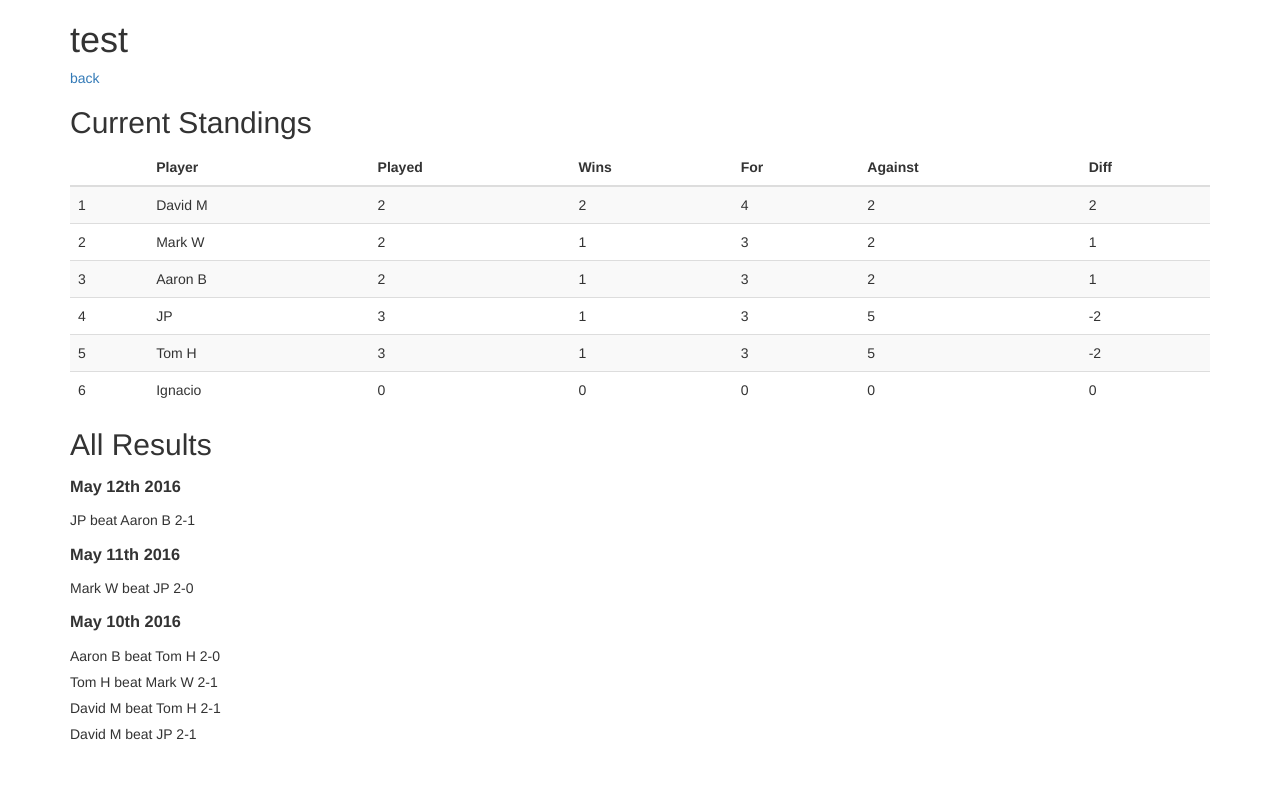
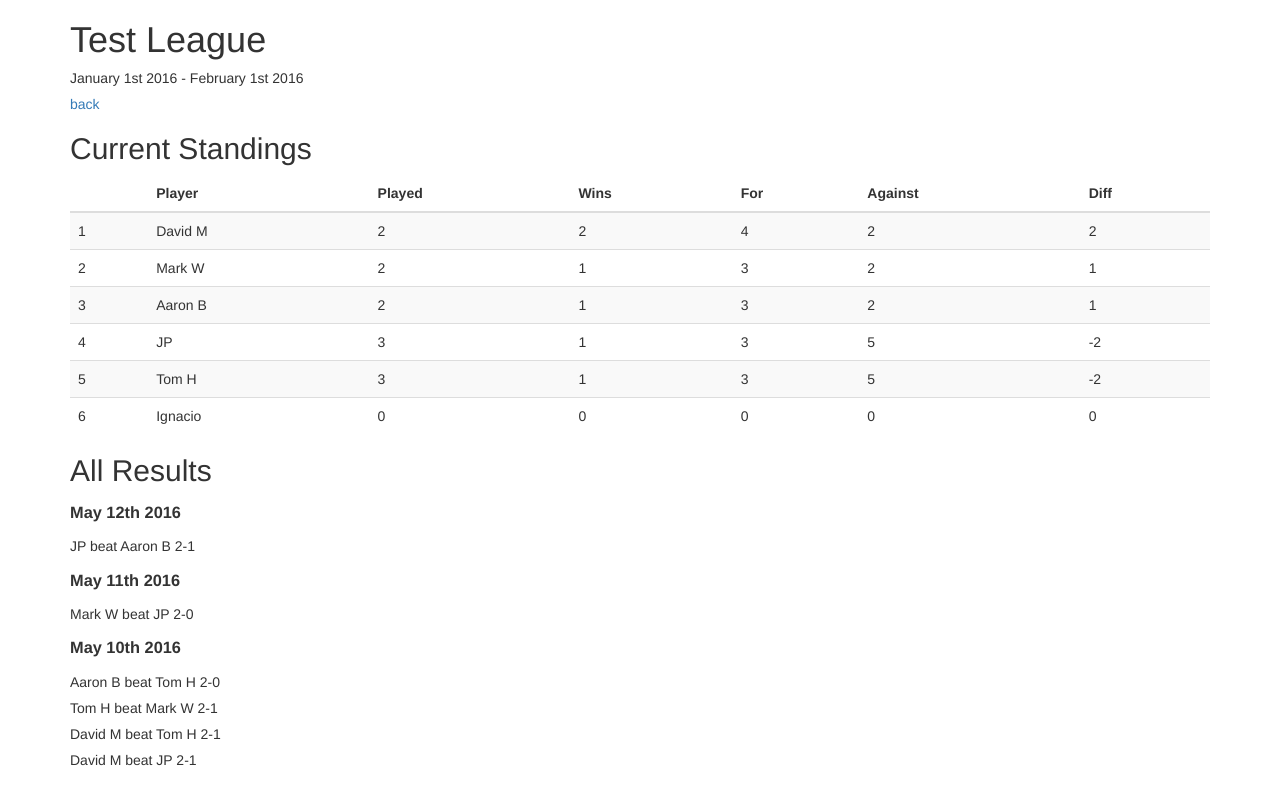
Before and after one commit to burt202/table-tennis-scoring, a plain HTML site: page test.html in a window 1280 px wide. Drawn offline with Linux system fonts and the light colour scheme.

Commit message:
Update 2016-05-18T18:32:13.567Z

```diff
--- a/test.html
+++ b/test.html
@@ -2,14 +2,19 @@
 <html>
   <head>
     <meta charset="utf-8">
-    <title>test</title>
+    <title>Test League</title>
     <link href="app.css" rel="stylesheet" type="text/css">
   </head>
   <body>
     <div class="container">
 
 
-  <h1>test</h1>
+  <h1>Test League</h1>
+
+
+    <p>January 1st 2016 - February 1st 2016</p>
+
+
   <p><a href="index.html">back</a></p>
 
   <div class="standings">
```
Also changed, not shown: index.html (+1 -1 lines).
